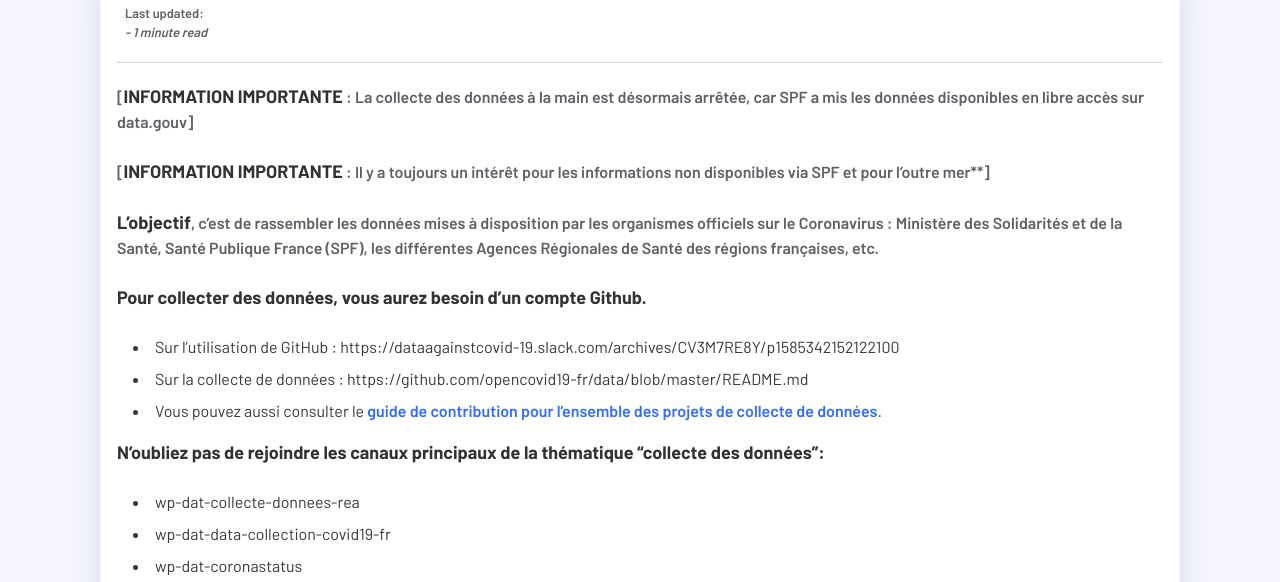
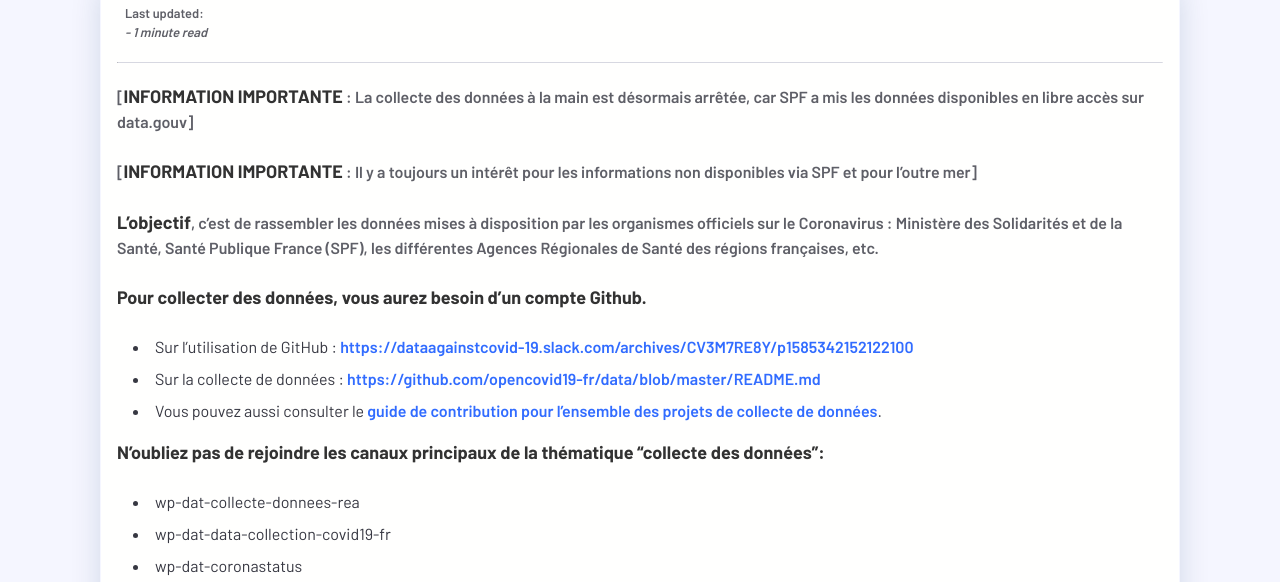
Before and after one commit to opencovid19-fr/opencovid19-fr.github.io, a Jekyll site: the page built from _posts/Comment contribuer/2020-03-15-je-suis-data.md, in a window 1280 px wide and 900 px high, cut to the strip 318-900 px from the top of the window. Built offline with Jekyll 4.4.1, drawn with Linux system fonts in a browser that asks for light colours; nearby versions of some CDN libraries; comment, search, counter and statistics services are not loaded; some of the changed lines change nothing that is shown.

Commit message:
Cosmétique

```diff
--- a/_posts/Comment contribuer/2020-03-15-je-suis-data.md
+++ b/_posts/Comment contribuer/2020-03-15-je-suis-data.md
@@ -11,13 +11,13 @@
 
 [**INFORMATION IMPORTANTE** : La collecte des données à la main est désormais arrêtée, car SPF a mis les données disponibles en libre accès sur data.gouv]
 
-[**INFORMATION IMPORTANTE** : Il y a toujours un intérêt pour les informations non disponibles via SPF et pour l’outre mer**]
+[**INFORMATION IMPORTANTE** : Il y a toujours un intérêt pour les informations non disponibles via SPF et pour l’outre mer]
 
 **L'objectif**, c'est de rassembler les données mises à disposition par les organismes officiels sur le Coronavirus : Ministère des Solidarités et de la Santé, Santé Publique France (SPF), les différentes Agences Régionales de Santé des régions françaises, etc.
 
 **Pour collecter des données, vous aurez besoin d'un compte Github.**
-- Sur l'utilisation de GitHub : https://dataagainstcovid-19.slack.com/archives/CV3M7RE8Y/p1585342152122100
-- Sur la collecte de données  : https://github.com/opencovid19-fr/data/blob/master/README.md
+- Sur l'utilisation de GitHub : [https://dataagainstcovid-19.slack.com/archives/CV3M7RE8Y/p1585342152122100](https://dataagainstcovid-19.slack.com/archives/CV3M7RE8Y/p1585342152122100)
+- Sur la collecte de données  : [https://github.com/opencovid19-fr/data/blob/master/README.md](https://github.com/opencovid19-fr/data/blob/master/README.md)
 - Vous pouvez aussi consulter le [guide de contribution pour l'ensemble des projets de collecte de données](https://github.com/opencovid19-fr/comment-contribuer).
 
 **N'oubliez pas de rejoindre les canaux principaux de la thématique "collecte des données":**
```
